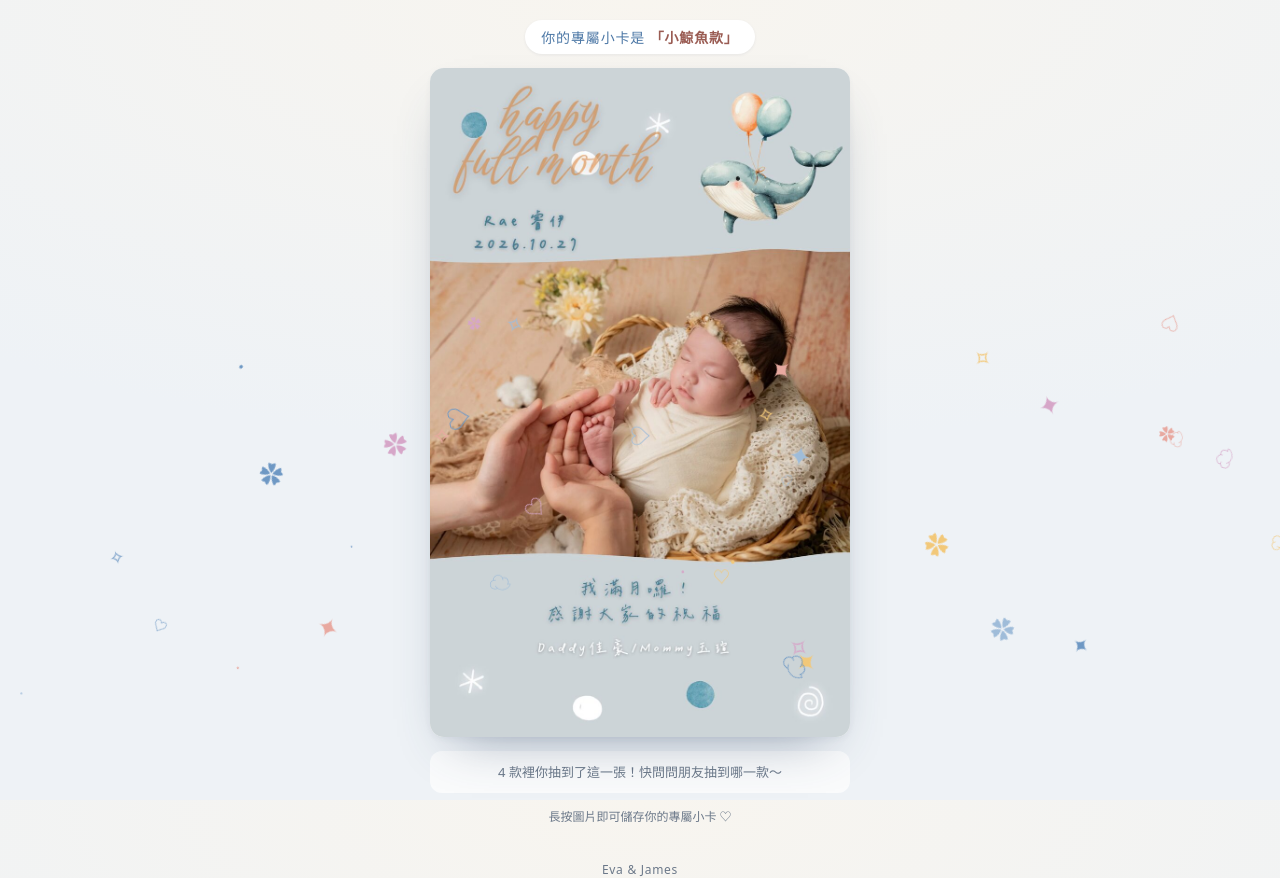
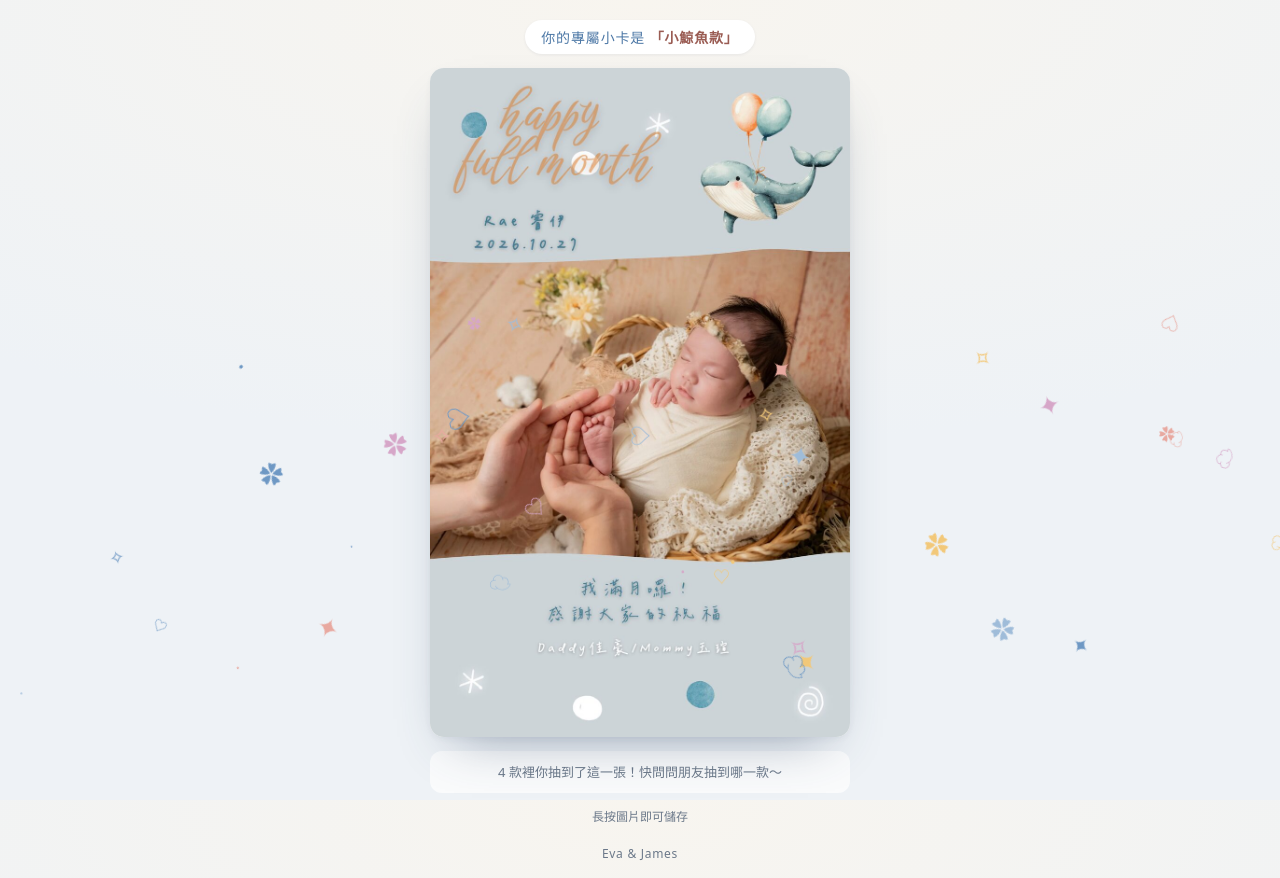
Before and after one commit to justillusion1219/baby_registry, a plain HTML site: page lucky/index.html in a window 1280 px wide. Both pictures are taken after a click on the button "打開信封，看看你的專屬小卡". Drawn offline with Linux system fonts and the light colour scheme.

Commit message:
Update lucky card wording and move footer up
Co-Authored-By: Claude Opus 5.5 <noreply@anthropic.com>
Claude-Session: https://claude.ai/code/session_01GAypguSATcTeMB2LdEYwLU

```diff
--- a/lucky/index.html
+++ b/lucky/index.html
@@ -121,7 +121,7 @@ body{
 .confetti i{position:absolute;top:-20px;font-style:normal;animation:fall linear forwards}
 @keyframes fall{to{transform:translateY(110vh) rotate(540deg)}}
 
-footer{font-size:12px;color:var(--muted);letter-spacing:.06em;margin-top:18px;text-align:center}
+footer{font-size:12px;color:var(--muted);letter-spacing:.06em;margin:2px 0 16px;text-align:center}
 
 @media (prefers-reduced-motion: reduce){
   .envelope,.tap-hint{animation:none}
@@ -152,7 +152,7 @@ footer{font-size:12px;color:var(--muted);letter-spacing:.06em;margin-top:18px;te
       <div class="card" id="card"><img id="cardImg" alt=""></div>
     </div>
     <div class="note" id="note"></div>
-    <p class="tip">長按圖片即可儲存你的專屬小卡 ♡</p>
+    <p class="tip">長按圖片即可儲存</p>
   </section>
 
   <footer>Eva &amp; James</footer>
@@ -214,7 +214,7 @@ footer{font-size:12px;color:var(--muted);letter-spacing:.06em;margin-top:18px;te
     $('cardImg').alt = c.alt;
     $('badge').innerHTML = '你的專屬小卡是 <b>「' + c.name + '」</b>';
     $('note').textContent = already
-      ? '這就是屬於你的那一張 ♡'
+      ? '謝謝你的祝福 ♡'
       : '4 款裡你抽到了這一張！快問問朋友抽到哪一款～';
     $('intro').style.display = 'none';
     $('result').classList.add('show');
```
